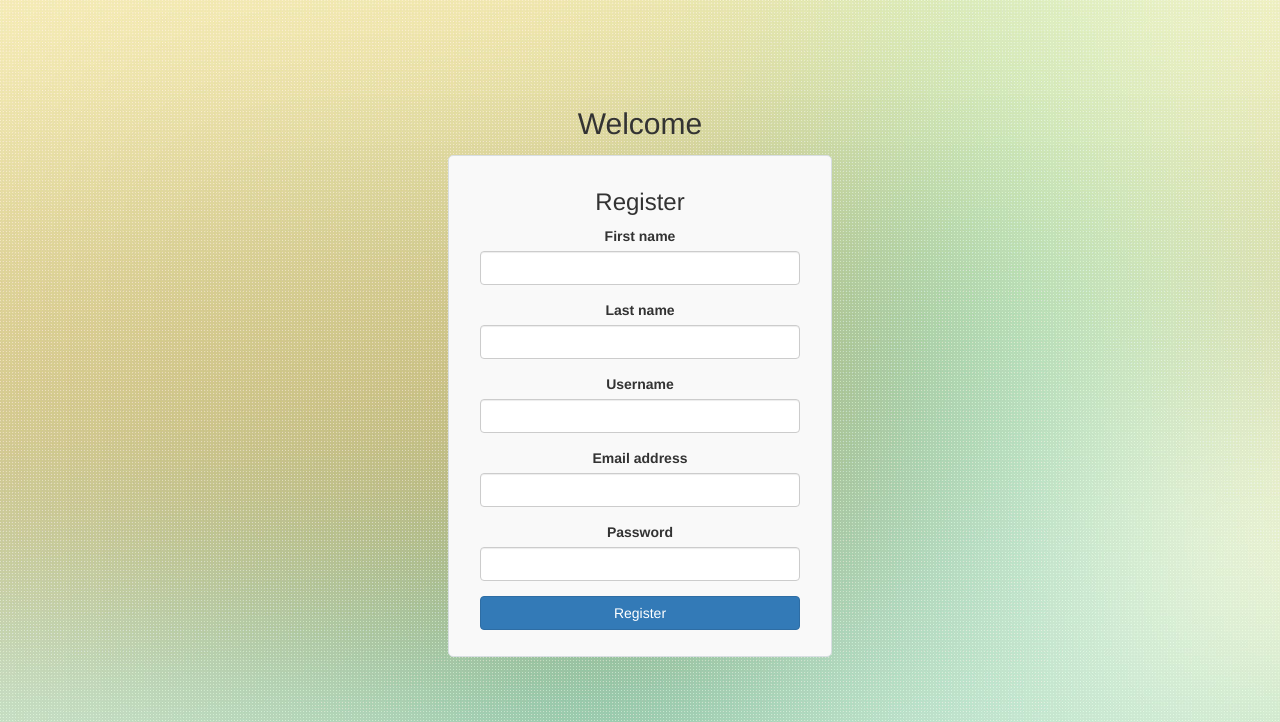
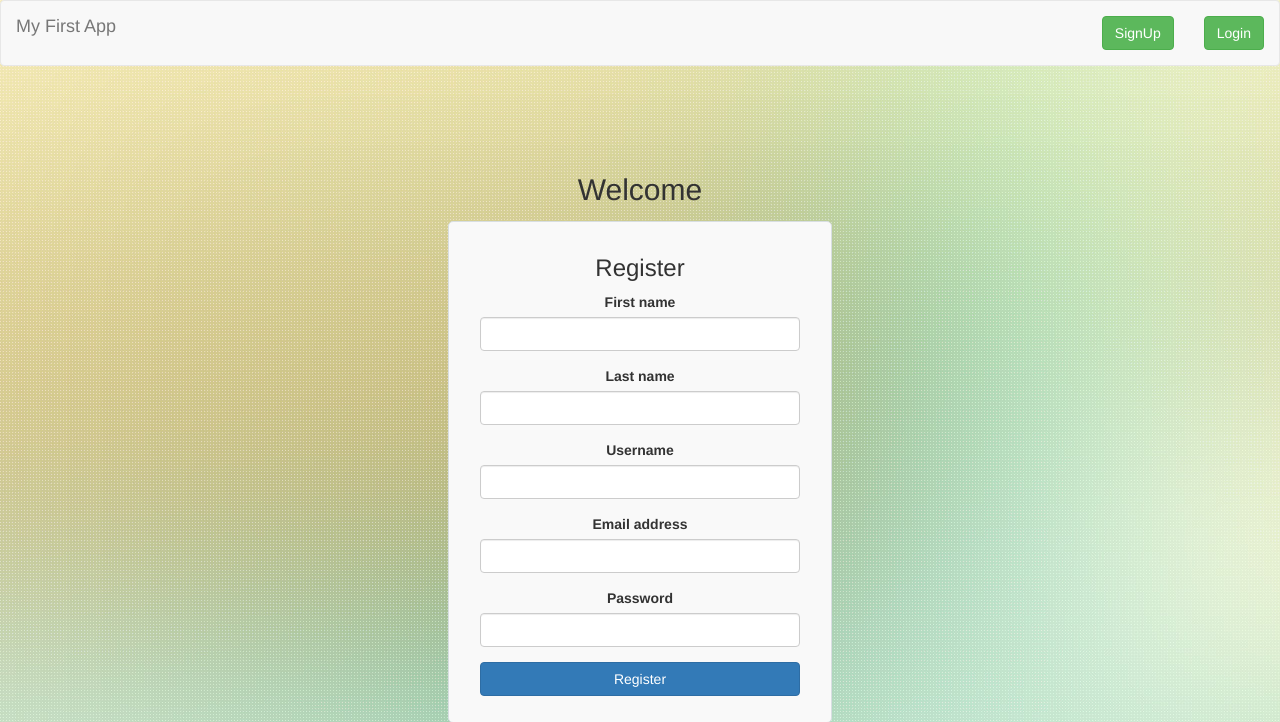
Before and after one commit to harry-7/django-trial, a Django app: page /register/ in a window 1280 px wide. Shown: the top 722 px of the page. Run offline with Django 3.2, Linux system fonts and the light colour scheme; some libraries are stand-ins or nearby versions.

Commit message:
Modified some things

```diff
--- a/first/urls.py
+++ b/first/urls.py
@@ -22,5 +22,7 @@ urlpatterns = [
     url(r'^register/',views.signup,name="signup"),
     url(r'^$',views.home,name="home"),
     url(r'^login/',views.form_login,name="login"),
-    url(r'^logout/',views.form_logout,name="logout")
+    url(r'^accounts/login/',views.form_login,name="login"),
+    url(r'^logout/',views.form_logout,name="logout"),
+    url(r'^command/',views.command,name="command"),
 ]
--- a/signup/forms.py
+++ b/signup/forms.py
@@ -23,3 +23,6 @@ class SignupForm(forms.ModelForm):
 class LoginForm(forms.Form):
     username = forms.CharField()
     password = forms.CharField()
+
+class CommandForm(forms.Form):
+    command = forms.CharField()
--- a/signup/views.py
+++ b/signup/views.py
@@ -1,17 +1,22 @@
+from django.contrib.auth.decorators import login_required
 from django.shortcuts import render, redirect
-from .forms import SignupForm,LoginForm
+from .forms import SignupForm, LoginForm,CommandForm
 from django.contrib.auth import authenticate, login, logout
 
-
+import os
 # Create your views here.
 
 def home(request):
-    context={
+    context = {
 
     }
-    for key,value in request.session.iteritems():
-        context[key]=value
+    lis = request.session.keys()
+    for key in list(lis):
+        context[key] = request.session[key]
+        if key in ["success_message","failure_message"]:
+            request.session.pop(key)
     return render(request, "home.html", context)
+
 
 def signup(request):
     title = 'Welcome '
@@ -23,9 +28,9 @@ def signup(request):
     form = SignupForm(request.POST or None)
 
     context = {
-        "title": title,
+        "title": "Signup",
         "form": form,
-        "formname":"Register",
+        "formname": "Register",
     }
     if form.is_valid():
         instance = form.save()
@@ -34,11 +39,13 @@ def signup(request):
 
     return render(request, "form.html", context)
 
+
 def form_login(request):
     form = LoginForm(request.POST or None)
     context = {
         "form": form,
         "formname": "Login",
+        "title":"Login",
     }
 
     if form.is_valid():
@@ -47,16 +54,38 @@ def form_login(request):
         user = authenticate(username=username, password=password)
         if user is not None:
             if user.is_active:
-                login(request,user)
+                login(request, user)
                 success_message = "Logged In Successfully"
                 request.session["success_message"] = success_message
                 return redirect("/")
         else:
-            context["failure_message"]="Username/Password combination doesnt exist"
+            context["failure_message"] = "Username/Password combination doesnt exist"
     return render(request, "form.html", context)
+
 
 def form_logout(request):
     logout(request)
     success_message = "Logged out Successfully"
     request.session["success_message"] = success_message
     return redirect("/")
+
+@login_required
+def command(request):
+    form = CommandForm(request.POST or None)
+    if request.user.username != "harry7":
+        request.session["failure_message"] = "Access Restricted (Only for harry7)"
+        return redirect("/")
+    context={
+        "form":form,
+        "data":"Welcome "+request.user.username,
+        "title": "Command Interface",
+        "formname": "Execute",
+    }
+    print "Validity",form.is_valid()
+    if form.is_valid():
+        cmd = form.cleaned_data.get("command")
+        data = os.popen(cmd).readlines()
+        data = "".join(data)
+        context["data"]=data
+        print "data",data
+    return render(request,"form.html",context)
--- a/static/css/style.css
+++ b/static/css/style.css
@@ -40,3 +40,6 @@ body{
 .flash-message.fadein {
 	opacity: 0;
 }
+.data{
+	text-align:center;
+}
--- a/templates/form.html
+++ b/templates/form.html
@@ -1,7 +1,7 @@
 <html>
 <head>
     <title>
-        Home
+        {{ title }}
     </title>
     <link rel="stylesheet" href="http://maxcdn.bootstrapcdn.com/bootstrap/3.3.6/css/bootstrap.min.css">
     <link rel="stylesheet" href="/static/css/style.css">
@@ -9,6 +9,27 @@
     <script type="text/javascript" src="/static/js/flash.js"></script>
 </head>
 <body>
+<nav class="navbar navbar-default">
+    <div class="container-fluid">
+        <div class="navbar-header">
+            <a class="navbar-brand" href="#">My First App</a>
+        </div>
+        <ul class="nav navbar-nav navbar-right">
+            {% if not user.is_authenticated %}
+                <li><a href="/register">
+                    <button class="btn btn-inline btn-success">SignUp</button>
+                </a></li>
+                <li><a href="/login">
+                    <button class="btn btn-inline btn-success">Login</button>
+                </a></li>
+            {% else %}
+                <li><a href="/logout">
+                    <button class="btn btn-inline btn-success">Logout</button>
+                </a></li>
+            {% endif %}
+        </ul>
+    </div>
+</nav>
 {% if success_message %}
     <div class="flash-message alert alert-success">
     {{ success_message }}
@@ -55,6 +76,10 @@
         </div>
     {% endfor %}
 </div>
-
+{% if data %}
+    <div class="data">
+        <pre>{{ data }}</pre>
+    </div>
+{% endif %}
 </body>
 </html>
```
Also changed, not shown: templates/command.html (added, +11 -0 lines), templates/home.html (+11 -3 lines), db.sqlite3, static/images/hello.jpg (added), 4 other files.
